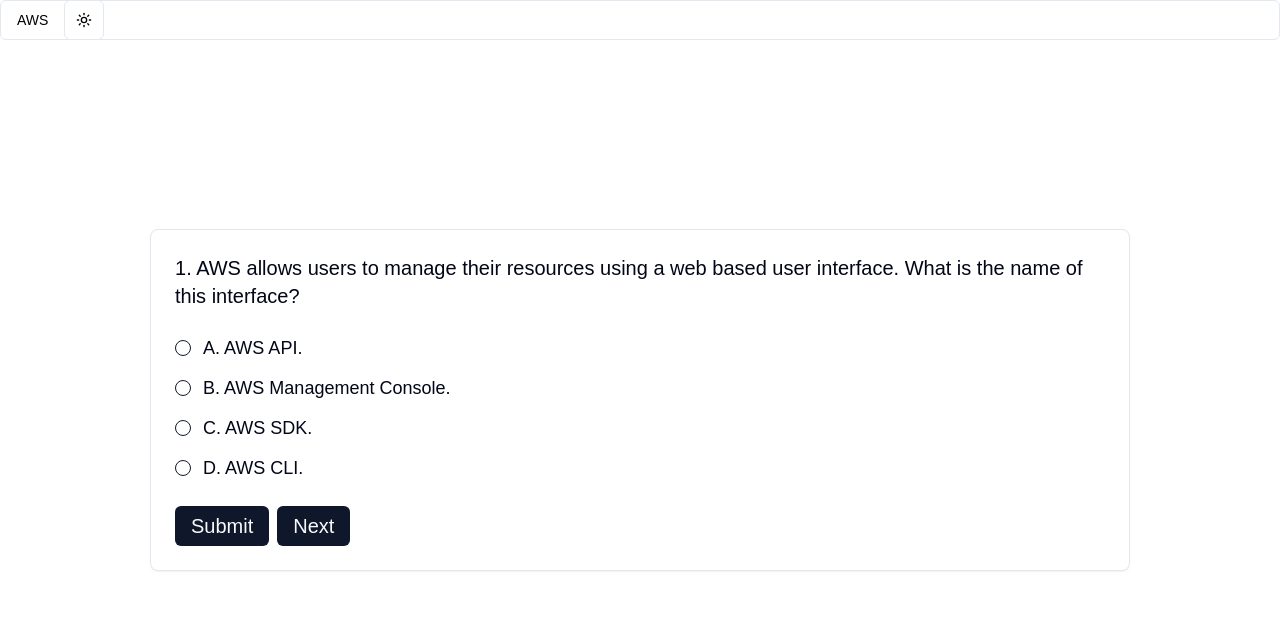
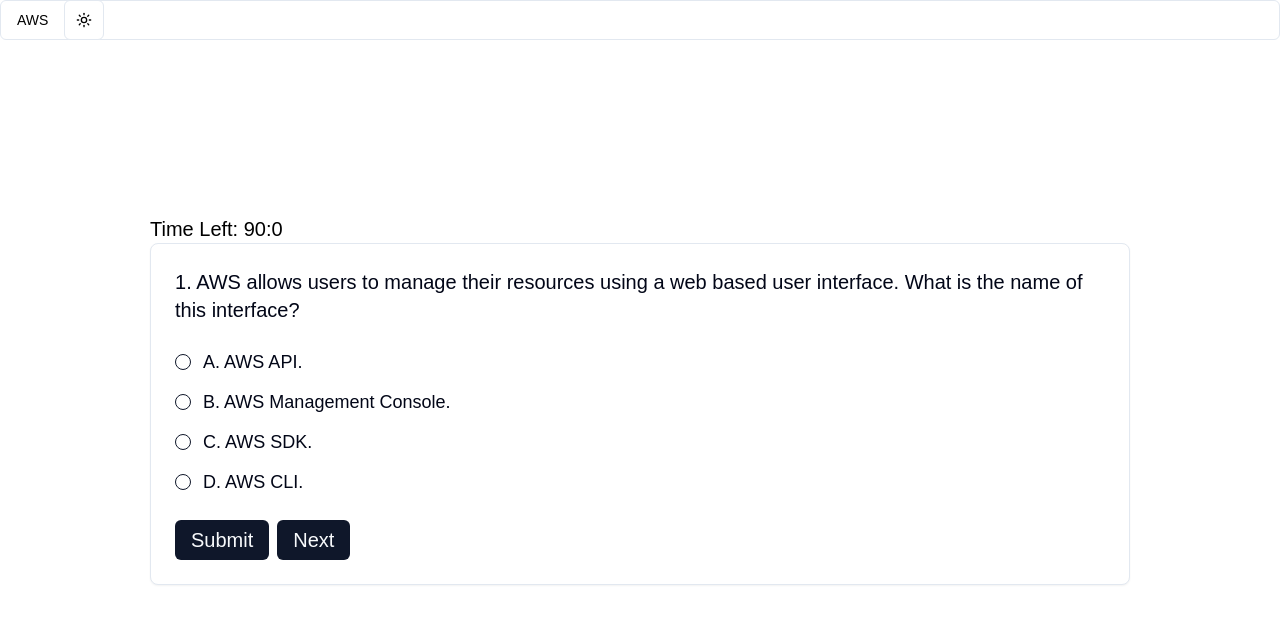
Before and after one commit to BungaRazvan/exam-cloud, a Next.js app: page /aws/cloud-practitioner/practise-exam/1 in a window 1280 px wide. Shown: the top 624 px of the page. Built offline with nearby package versions, Linux system fonts and the light colour scheme.

Commit message:
add timer

```diff
--- a/app/aws/cloud-practitioner/practise-exam/[id]/page.tsx
+++ b/app/aws/cloud-practitioner/practise-exam/[id]/page.tsx
@@ -36,7 +36,7 @@
   if (!questions) {
     return notFound();
   }
-  return <Quiz questions={questions} />;
+  return <Quiz questions={questions} isTimed={false} />;
 };
 
 export default PractiseExamPage;
--- a/app/aws/cloud-practitioner/random-exam/page.tsx
+++ b/app/aws/cloud-practitioner/random-exam/page.tsx
@@ -51,7 +51,7 @@
 
   const randomQuestions = getRandomItems(questions, 65);
 
-  return <Quiz questions={randomQuestions} />;
+  return <Quiz questions={randomQuestions} isTimed={true} />;
 };
 
 export default RandomExamPage;
--- a/components/Quiz.tsx
+++ b/components/Quiz.tsx
@@ -1,24 +1,46 @@
 "use client";
 
-import React, { useState } from "react";
+import React, { useEffect, useRef, useState } from "react";
 import Question from "./Question";
 import { isEqual, sortBy } from "lodash";
 import { QuizProps } from "@/lib/types";
 import Score from "./Score";
 
 const Quiz: React.FC<QuizProps> = (props) => {
-  const [questions, setQue_stions] = useState(props.questions);
+  const { isTimed, questions } = props;
+  const [quizQuestions, setQuizQuestions] = useState(questions);
 
   const [currentQuestionIndex, setCurrentQuestionIndex] = useState(0);
   const [showScore, setShowScore] = useState(false);
-  const [timeLeft, setTimeLeft] = useState(60 * 90);
   const [isTimeUp, setIsTimeUp] = useState(false);
 
   const totalQuestions = questions.length;
   const minScore = 100;
   const maxScore = 1000;
   const passingScore = 700;
+  const timerRef = useRef<NodeJS.Timeout | null>(null);
+  const examTime = 60 * 90;
+
   const [score, setScore] = useState(minScore);
+  const [timeLeft, setTimeLeft] = useState(60 * 90);
+
+  useEffect(() => {
+    if (!isTimed) {
+      return () => {};
+    }
+
+    const timer = setInterval(() => {
+      setTimeLeft((prevTime) => Math.max(prevTime - 1, 0));
+    }, 1000);
+    timerRef.current = timer;
+
+    if (timeLeft === 0) {
+      clearInterval(timer);
+      setIsTimeUp(true);
+    }
+
+    return () => clearInterval(timer);
+  }, [timeLeft, isTimed]);
 
   // Compute step size for scoring adjustment
   const step = (maxScore - minScore) / questions.length;
@@ -43,10 +65,19 @@
     }
 
     setShowScore(true);
+
+    if (isTimed) {
+      clearInterval(timerRef.current!);
+    }
   };
 
   const onRetry = () => {
+    if (isTimed) {
+      setTimeLeft(examTime);
+    }
+
     setCurrentQuestionIndex(0);
+    setIsTimeUp(false);
     setShowScore(false);
     setScore(minScore);
   };
@@ -54,6 +85,9 @@
   return (
     <div className="flex h-[90vh]">
       <div className="m-auto">
+        <h3>
+          Time Left: {Math.floor(timeLeft / 60)}:{timeLeft % 60}
+        </h3>
         {showScore ? (
           <Score
             score={score}
@@ -63,7 +97,7 @@
           />
         ) : (
           <Question
-            question={questions[currentQuestionIndex]}
+            question={quizQuestions[currentQuestionIndex]}
             number={currentQuestionIndex + 1}
             handleAnswer={handleAnswer}
             nextQuestion={nextQuestion}
--- a/lib/types.d.ts
+++ b/lib/types.d.ts
@@ -36,4 +36,5 @@
 
 export type QuizProps = {
   questions: Question[];
+  isTimed: boolean;
 };
```
